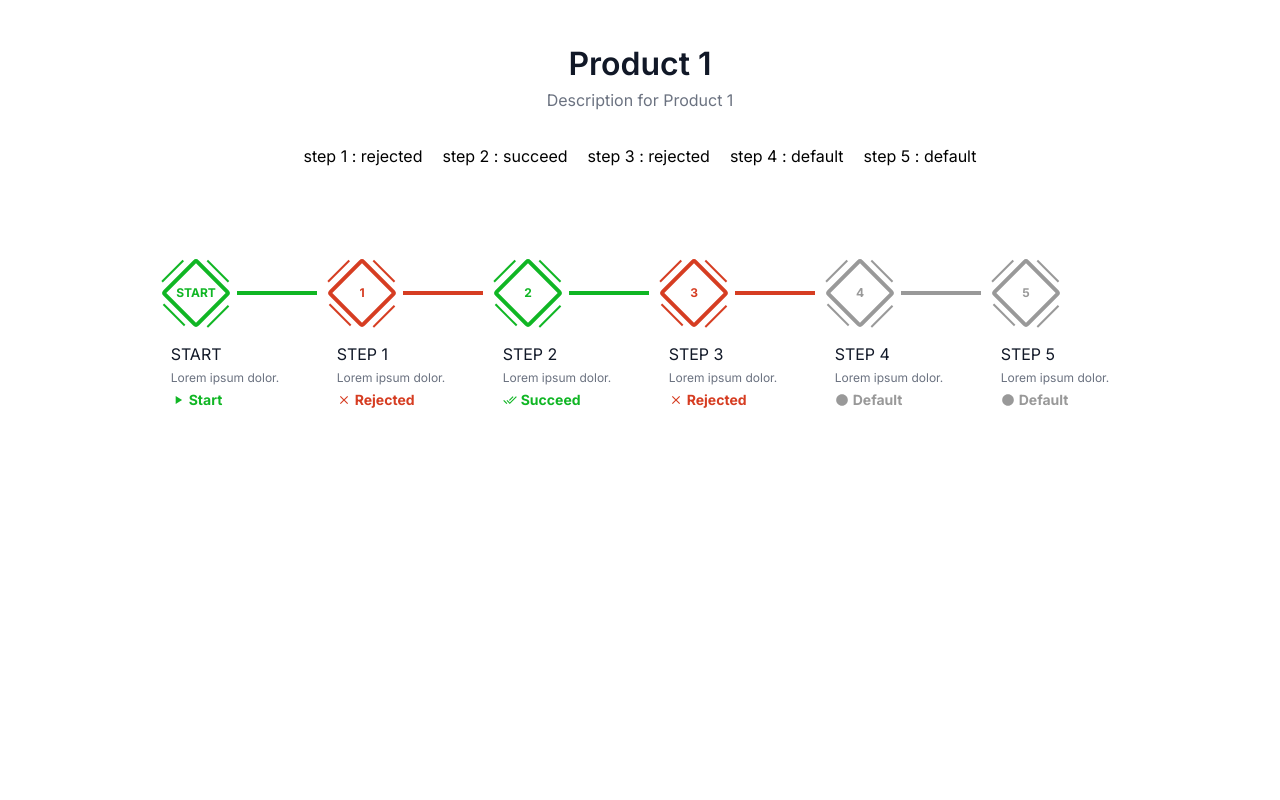
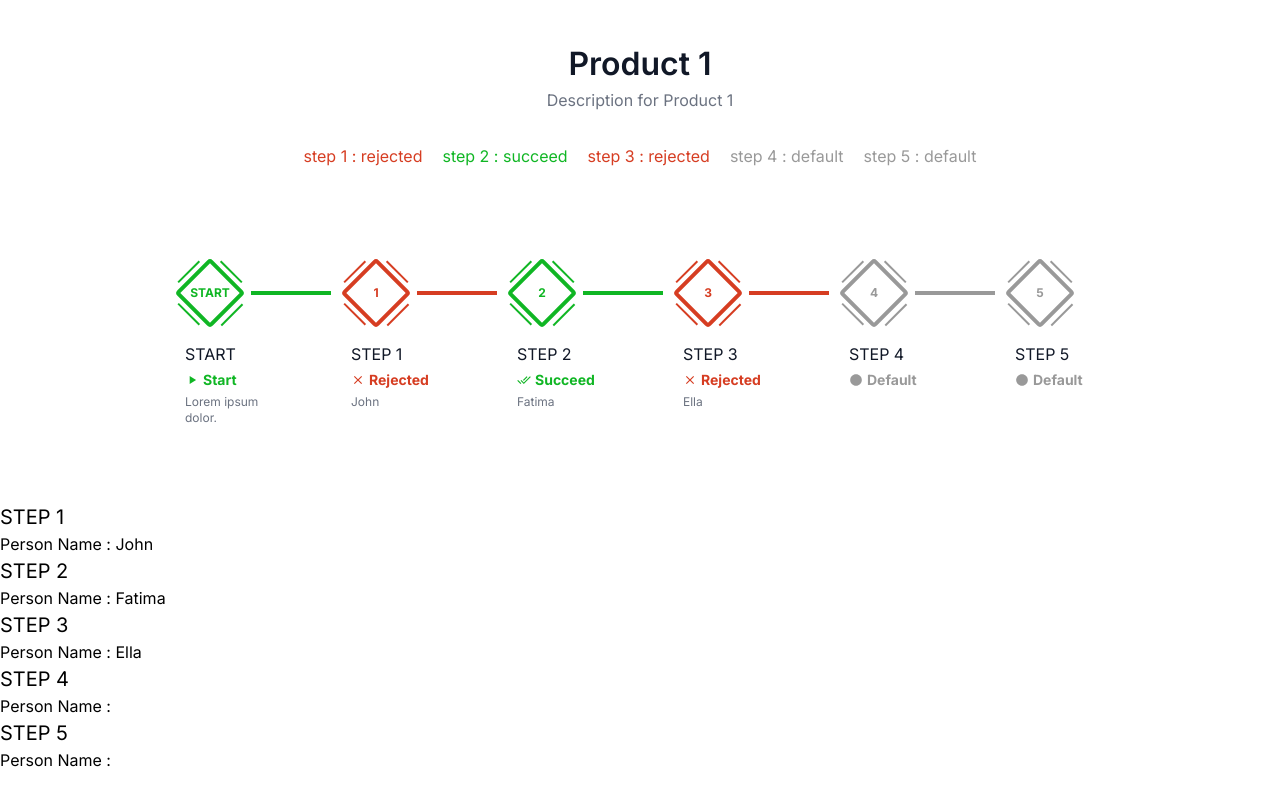
Before and after one commit to ART1377/Workflow-step-by-step, a Next.js app: page /products/1 in a window 1280 px wide. Built offline with nearby package versions, Linux system fonts and the light colour scheme.

Commit message:
productSlice needed some changes and its done

```diff
--- a/src/app/components/Workflow/Workflow.module.css
+++ b/src/app/components/Workflow/Workflow.module.css
@@ -36,12 +36,12 @@
 }
 
 .topLeft {
-  top: 7px;
-  left: -12px;
+  top: 15%;
+  left: -25%;
 }
 .topRight {
-  top: -25px;
-  right: 20px;
+  top: -56%;
+  right: 48%;
   transform: rotate(-90deg);
   -webkit-transform: rotate(-90deg);
   -moz-transform: rotate(-90deg);
@@ -49,8 +49,8 @@
   -o-transform: rotate(-90deg);
 }
 .bottomLeft {
-  bottom: -25px;
-  left: 20px;
+  bottom: -56%;
+  left: 48%;
   transform: rotate(-90deg);
   -webkit-transform: rotate(-90deg);
   -moz-transform: rotate(-90deg);
@@ -58,8 +58,8 @@
   -o-transform: rotate(-90deg);
 }
 .bottomRight {
-  top: 7px;
-  right: -12px;
+  top: 15%;
+  right: -25%;
 }
 
 .succeedItem .dimond {
--- a/src/app/components/Workflow/Workflow.tsx
+++ b/src/app/components/Workflow/Workflow.tsx
@@ -1,29 +1,19 @@
 "use client";
-import React, { useState } from "react";
 import { Step } from "../../../../next-type-d";
 import style from "./Workflow.module.css";
 import {
-  MdDoneAll,
-  MdClose,
-  MdCircle,
-  MdCheck,
   MdPlayArrow,
 } from "react-icons/md";
+import WorkflowItem from "./WorkflowItem";
 
 type Props = {
   steps: Step[];
 };
 
 const Workflow = ({ steps }: Props) => {
-  //   const [file, setFile] = useState<File | null>(null);
-
-  //   const handleFileChange = (event: React.ChangeEvent<HTMLInputElement>) => {
-  //     setFile(event.target.files![0]);
-  //   };
-
   return (
     <>
-      <div className="p-8 flex flex-col lg:!flex-row lg:justify-center lg:gap-5">
+      <div className="p-8 flex flex-col lg:!flex-row lg:justify-center lg:items-baseline lg:gap-5">
         {/* Start Step ********* */}
 
         <div
@@ -42,72 +32,24 @@ const Workflow = ({ steps }: Props) => {
               className={`w-1 h-20 bg-black lg:w-20 lg:h-1 ${style.line}`}
             ></div>
           </div>
-          <div className="content">
+          <div className="content w-[80px]">
             <p className="text-gray-900 uppercase">start</p>
-            <p className="text-gray-500 text-xs my-1">Lorem ipsum dolor.</p>
             <span
               className={`capitalize text-sm mt-1 font-bold flex items-center gap-1 ${style.status}`}
             >
               <MdPlayArrow />
               start
             </span>
+            <p className="text-gray-500 text-xs my-1">Lorem ipsum dolor.</p>
           </div>
         </div>
 
         {/* All Steps Except Start Step ********* */}
 
-        {steps.map((step: Step) => {
-          return (
-            <div
-              key={step.step}
-              id="step"
-              className={`flex mt-6 gap-6 justify-center lg:flex-col ${
-                step.state == "succeed"
-                  ? style.succeedItem
-                  : step.state == "rejected"
-                  ? style.rejectedItem
-                  : step.state == "uploaded"
-                  ? style.uploadedItem
-                  : style.defaultItem
-              }`}
-            >
-              <div className="flex flex-col items-center gap-4 lg:flex-row">
-                <div className={`${style.dimond}`}>
-                  <span className="uppercase text-xs font-bold">
-                    {step.step}
-                  </span>
-                  <div className={style.topLeft}></div>
-                  <div className={style.topRight}></div>
-                  <div className={style.bottomLeft}></div>
-                  <div className={style.bottomRight}></div>
-                </div>
-                {step.step != 5 && (
-                  <div
-                    className={`w-1 h-20 bg-black lg:w-20 lg:h-1 ${style.line}`}
-                  ></div>
-                )}
-              </div>
-              <div className="content">
-                <p className="text-gray-900 uppercase">step {step.step}</p>
-                <p className="text-gray-500 text-xs my-1">Lorem ipsum dolor.</p>
-                <span
-                  className={`capitalize text-sm mt-1 font-bold flex items-center gap-1 ${style.status}`}
-                >
-                  {step.state == "succeed" ? (
-                    <MdDoneAll />
-                  ) : step.state == "rejected" ? (
-                    <MdClose />
-                  ) : step.state == "uploaded" ? (
-                    <MdCheck />
-                  ) : (
-                    <MdCircle />
-                  )}
-                  {step.state}
-                </span>
-              </div>
-            </div>
-          );
-        })}
+        {/* All Steps Except Start Step ***** */}
+        {steps.map((step: Step) => (
+          <WorkflowItem key={step.step} step={step} />
+        ))}
       </div>
     </>
   );
@@ -116,6 +58,10 @@ const Workflow = ({ steps }: Props) => {
 export default Workflow;
 
 {
+  //   const [file, setFile] = useState<File | null>(null);
+  //   const handleFileChange = (event: React.ChangeEvent<HTMLInputElement>) => {
+  //     setFile(event.target.files![0]);
+  //   };
   /* <label className={` ${style.input}`}>
               <input type="file" onChange={handleFileChange} />
               Upload
--- /dev/null
+++ b/src/app/components/Workflow/WorkflowItem.tsx
@@ -0,0 +1,70 @@
+import React from "react";
+import {
+  MdDoneAll,
+  MdClose,
+  MdCircle,
+  MdCheck,
+} from "react-icons/md";
+import style from "./Workflow.module.css";
+import { Step } from "../../../../next-type-d";
+
+type Props = {
+  step: Step;
+};
+
+const WorkflowItem = ({ step }: Props) => {
+  return (
+    <>
+      <div
+        key={step.step}
+        id="step"
+        className={`flex mt-6 gap-6 justify-center lg:flex-col ${
+          step.state === "succeed"
+            ? style.succeedItem
+            : step.state === "rejected"
+            ? style.rejectedItem
+            : step.state === "uploaded"
+            ? style.uploadedItem
+            : style.defaultItem
+        }`}
+      >
+        <div className="flex flex-col items-center gap-4 lg:flex-row">
+          <div className={`${style.dimond}`}>
+            <span className="uppercase text-xs font-bold">{step.step}</span>
+            <div className={style.topLeft}></div>
+            <div className={style.topRight}></div>
+            <div className={style.bottomLeft}></div>
+            <div className={style.bottomRight}></div>
+          </div>
+          {step.step !== 5 && (
+            <div
+              className={`w-1 h-20 bg-black lg:w-20 lg:h-1 ${style.line}`}
+            ></div>
+          )}
+        </div>
+        <div className="content w-[80px]">
+          <p className="text-gray-900 uppercase">step {step.step}</p>
+          <span
+            className={`capitalize text-sm mt-1 font-bold flex items-center gap-1 ${style.status}`}
+          >
+            {step.state === "succeed" ? (
+              <MdDoneAll />
+            ) : step.state === "rejected" ? (
+              <MdClose />
+            ) : step.state === "uploaded" ? (
+              <MdCheck />
+            ) : (
+              <MdCircle />
+            )}
+            {step.state}
+          </span>
+          <p className="text-gray-500 text-xs my-1">
+            {step.person.personName}
+          </p>
+        </div>
+      </div>
+    </>
+  );
+};
+
+export default WorkflowItem;
--- /dev/null
+++ b/src/app/components/WrokflowOperations/WorkflowOperations.tsx
@@ -0,0 +1,30 @@
+import React from "react";
+import { Step } from "../../../../next-type-d";
+
+type Props = {
+  steps: Step[];
+};
+
+const WorkflowOperations = ({ steps }: Props) => {
+  return (
+    <>
+      <div>
+        {steps.map((step: Step) => {
+          return (
+            <div key={step.step}>
+              <div>
+                <h6 className="uppercase">step {step.step}</h6>
+                <p className="capitalize">
+                    person name : {step.person.personName}
+                </p>
+              </div>
+              <div></div>
+            </div>
+          );
+        })}
+      </div>
+    </>
+  );
+};
+
+export default WorkflowOperations;
--- a/src/app/db/db.ts
+++ b/src/app/db/db.ts
@@ -202,6 +202,8 @@ export const products = [
         step: 2,
       },
       { person: { personName: "", personId: "" }, state: "default", step: 3 },
+      { person: { personName: "", personId: "" }, state: "default", step: 4 },
+      { person: { personName: "", personId: "" }, state: "default", step: 5 },
     ],
   },
   {
--- a/src/app/products/[productId]/page.tsx
+++ b/src/app/products/[productId]/page.tsx
@@ -3,6 +3,7 @@ import type { Metadata } from "next";
 import { products } from "@/app/db/db";
 import { Product } from "../../../../next-type-d";
 import Workflow from "@/app/components/Workflow/Workflow";
+import WorkflowOperations from "@/app/components/WrokflowOperations/WorkflowOperations";
 
 type Props = {
   params: {
@@ -40,7 +41,15 @@ const productDetailPage = ({ params: { productId } }: Props) => {
           <ul className="mt-4 text-left mx-auto lg:flex lg:gap-5 lg:mt-8">
             {productData?.steps.map((item) => {
               return (
-                <li key={item.step} className="mb-1">
+                <li key={item.step} className={`mb-1 ${
+                  item.state === "succeed"
+                  ? 'text-success'
+                  : item.state === "rejected"
+                  ? 'text-reject'
+                  : item.state === "uploaded"
+                  ? 'text-upload'
+                  : 'text-main-gray'
+                }`}>
                   step {item.step} : {item.state}
                 </li>
               );
@@ -50,6 +59,10 @@ const productDetailPage = ({ params: { productId } }: Props) => {
         <section className="mt-10">
           <Workflow steps={productData?.steps!} />
         </section>
+
+        <section className="mt-10">
+          <WorkflowOperations steps={productData?.steps!} />
+        </section>
       </div>
     </>
   );
--- a/src/app/redux/slices/productSlice.tsx
+++ b/src/app/redux/slices/productSlice.tsx
@@ -1,5 +1,5 @@
-import { createSlice, createAsyncThunk, PayloadAction } from '@reduxjs/toolkit';
-import axios from 'axios';
+import { createSlice, createAsyncThunk, PayloadAction } from "@reduxjs/toolkit";
+import axios from "axios";
 // import { RootState } from '../store';
 import { Product, Step } from "../../../../next-type-d";
 
@@ -16,28 +16,29 @@ const initialState: InitialStateType = {
   error: null,
 };
 
-
-export const fetchProducts = createAsyncThunk('products/fetchProducts', async () => {
-  const response = await axios.get(`${API_URL}/products`);
-  return response.data;
-});
-
+export const fetchProducts = createAsyncThunk(
+  "products/fetchProducts",
+  async () => {
+    const response = await axios.get(`${API_URL}/products`);
+    return response.data;
+  }
+);
 
 export const updateProduct = createAsyncThunk(
-  'products/updateProduct',
+  "products/updateProduct",
   async ({
     productId,
     updatedStep,
   }: {
     productId: string;
-    updatedStep: { person: { personName: string; personId: string }; state: string; step: number };
+    updatedStep: Step;
   }) => {
     const response = await axios.get(`${API_URL}/products/${productId}`);
     const updatedProduct = response.data;
 
     // Find the index of the step to update
     const stepIndex = updatedProduct.steps.findIndex(
-      (step:Step) => step.person.personId === updatedStep.person.personId
+      (step: Step) => step.step === updatedStep.step
     );
 
     // If the step is found, update it
@@ -49,10 +50,9 @@ export const updateProduct = createAsyncThunk(
     await axios.put(`${API_URL}/products/${productId}`, updatedProduct);
 
     // Return the updated step
-    return updatedStep;
+    return { productId, updatedStep };
   }
 );
-
 
 const productSlice = createSlice({
   name: "product",
@@ -73,31 +73,29 @@ const productSlice = createSlice({
       })
 
       .addCase(updateProduct.pending, (state) => {
-        state.status = 'loading';
+        state.status = "loading";
       })
       .addCase(updateProduct.fulfilled, (state, action) => {
-        state.status = 'succeeded';
-        // No need to update the entire state, only update the specific product's step
-        const productId = action.payload.person.personId;
-        const updatedStep = action.payload;
+        state.status = "succeeded";
+        // No need to update the entire state, only update the specific step
+        const productId = action.payload.productId;
+        const updatedStep = action.payload.updatedStep;
 
-        state.products = state.products.map((product:Product) =>
+        state.products = state.products.map((product: Product) =>
           product.productId === productId
             ? {
                 ...product,
-                steps: product.steps.map((step:Step) =>
-                  step.person.personId === updatedStep.person.personId ? updatedStep : step
+                steps: product.steps.map((step: Step) =>
+                  step.state === updatedStep.state ? updatedStep : step
                 ),
               }
             : product
         );
       })
       .addCase(updateProduct.rejected, (state, action) => {
-        state.status = 'failed';
-        state.error = action.error.message || 'Failed to update product';
+        state.status = "failed";
+        state.error = action.error.message || "Failed to update product";
       });
-
-
   },
 });
 
```
Also changed, not shown: src/app/components/Button/Button.tsx (added).
